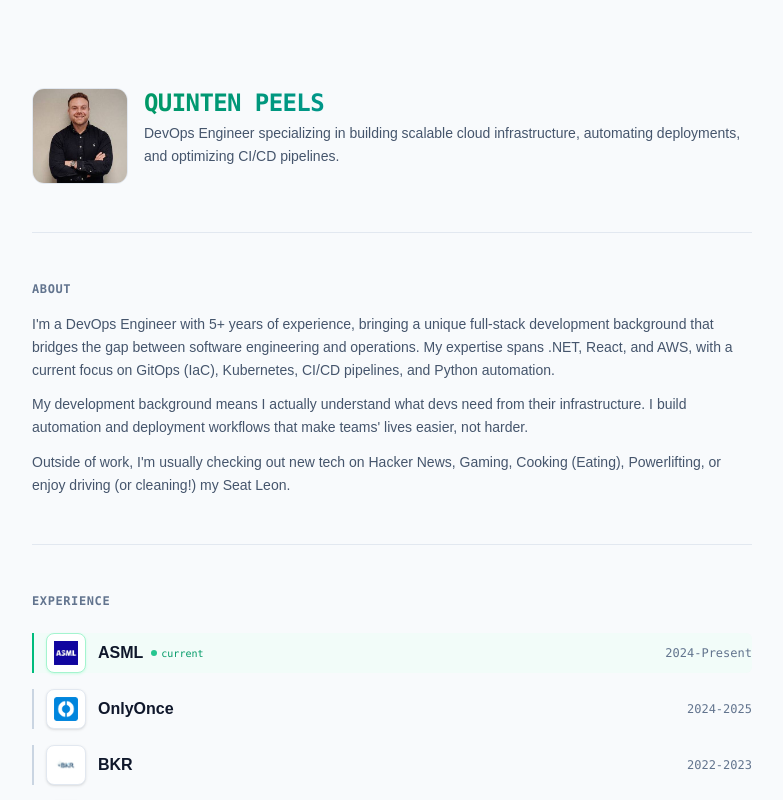
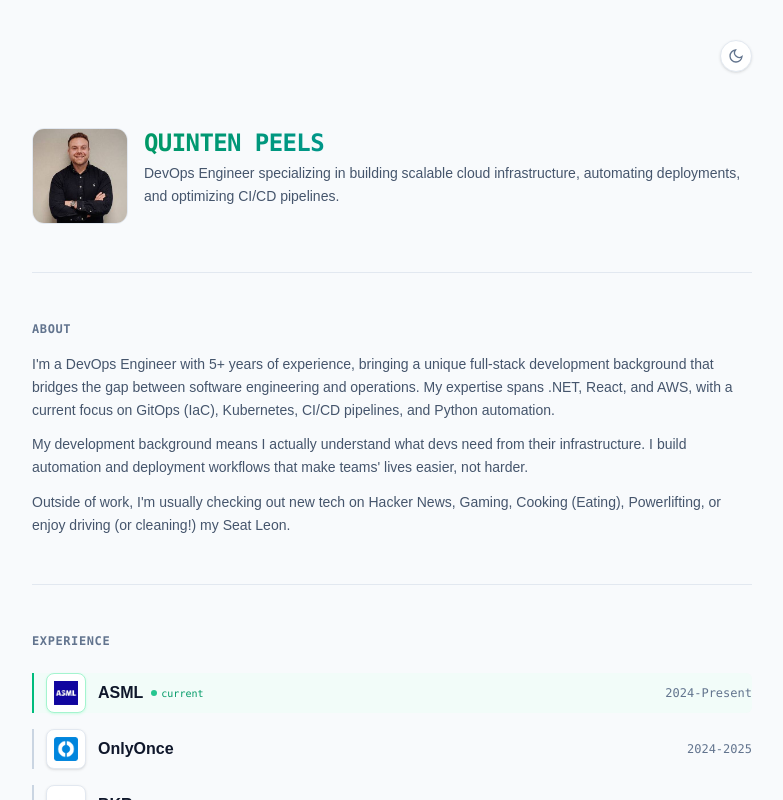
Before and after one commit to Quintenps/quinten.dev, a Next.js app: page / in a window 1280 px wide. Shown: the top 800 px of the page, without its empty margins (248-1031 px from the left). Built offline with nearby package versions, Linux system fonts and the light colour scheme.

Commit message:
Added dark/light toggle button

```diff
--- /dev/null
+++ b/app/components/ThemeProvider.tsx
@@ -0,0 +1,41 @@
+"use client";
+
+import { createContext, useContext, useEffect, useState } from "react";
+
+type Theme = "light" | "dark";
+
+const ThemeContext = createContext<{ theme: Theme; toggle: () => void }>({
+  theme: "light",
+  toggle: () => {},
+});
+
+export function useTheme() {
+  return useContext(ThemeContext);
+}
+
+export function ThemeProvider({ children }: { children: React.ReactNode }) {
+  const [theme, setTheme] = useState<Theme>("light");
+
+  useEffect(() => {
+    const saved = localStorage.getItem("theme") as Theme | null;
+    const preferred = window.matchMedia("(prefers-color-scheme: dark)").matches ? "dark" : "light";
+    const initial = saved ?? preferred;
+    setTheme(initial);
+    document.documentElement.classList.toggle("dark", initial === "dark");
+  }, []);
+
+  const toggle = () => {
+    setTheme((prev) => {
+      const next = prev === "dark" ? "light" : "dark";
+      localStorage.setItem("theme", next);
+      document.documentElement.classList.toggle("dark", next === "dark");
+      return next;
+    });
+  };
+
+  return (
+    <ThemeContext.Provider value={{ theme, toggle }}>
+      {children}
+    </ThemeContext.Provider>
+  );
+}
--- /dev/null
+++ b/app/components/ThemeToggle.tsx
@@ -0,0 +1,35 @@
+"use client";
+
+import { useTheme } from "./ThemeProvider";
+
+export function ThemeToggle() {
+  const { theme, toggle } = useTheme();
+
+  return (
+    <button
+      onClick={toggle}
+      aria-label="Toggle light/dark mode"
+      className="flex h-8 w-8 items-center justify-center rounded-full border border-slate-200 dark:border-slate-700 bg-white dark:bg-slate-900 shadow-sm transition-all duration-200 hover:scale-110 hover:shadow-md hover:border-emerald-400 dark:hover:border-emerald-500"
+    >
+      {theme === "dark" ? (
+        // Sun icon
+        <svg xmlns="http://www.w3.org/2000/svg" className="h-4 w-4 text-amber-400" fill="none" viewBox="0 0 24 24" stroke="currentColor" strokeWidth={2}>
+          <circle cx="12" cy="12" r="5" />
+          <line x1="12" y1="1" x2="12" y2="3" />
+          <line x1="12" y1="21" x2="12" y2="23" />
+          <line x1="4.22" y1="4.22" x2="5.64" y2="5.64" />
+          <line x1="18.36" y1="18.36" x2="19.78" y2="19.78" />
+          <line x1="1" y1="12" x2="3" y2="12" />
+          <line x1="21" y1="12" x2="23" y2="12" />
+          <line x1="4.22" y1="19.78" x2="5.64" y2="18.36" />
+          <line x1="18.36" y1="5.64" x2="19.78" y2="4.22" />
+        </svg>
+      ) : (
+        // Moon icon
+        <svg xmlns="http://www.w3.org/2000/svg" className="h-4 w-4 text-slate-500" fill="none" viewBox="0 0 24 24" stroke="currentColor" strokeWidth={2}>
+          <path d="M21 12.79A9 9 0 1111.21 3 7 7 0 0021 12.79z" />
+        </svg>
+      )}
+    </button>
+  );
+}
--- a/app/globals.css
+++ b/app/globals.css
@@ -1,4 +1,6 @@
 @import "tailwindcss";
+
+@variant dark (&:where(.dark, .dark *));
 
 :root {
   --background: #ffffff;
@@ -19,6 +21,11 @@
     --background: #0a0a0a;
     --foreground: #ededed;
   }
+}
+
+.dark {
+  --background: #0a0a0a;
+  --foreground: #ededed;
 }
 
 body {
--- a/app/layout.tsx
+++ b/app/layout.tsx
@@ -1,5 +1,6 @@
 import type { Metadata } from "next";
 import "./globals.css";
+import { ThemeProvider } from "./components/ThemeProvider";
 
 export const metadata: Metadata = {
   title: "Quinten Peels - DevOps Engineer",
@@ -12,9 +13,11 @@ export default function RootLayout({
   children: React.ReactNode;
 }>) {
   return (
-    <html lang="en" className="dark:scheme-dark">
+    <html lang="en" suppressHydrationWarning>
       <body className="antialiased font-sans">
-        {children}
+        <ThemeProvider>
+          {children}
+        </ThemeProvider>
       </body>
     </html>
   );
--- a/app/page.tsx
+++ b/app/page.tsx
@@ -1,4 +1,5 @@
 import Image from "next/image";
+import { ThemeToggle } from "./components/ThemeToggle";
 
 export default async function Home() {
 
@@ -71,6 +72,12 @@ export default async function Home() {
   return (
     <div className="min-h-screen bg-slate-50 dark:bg-slate-950 text-slate-900 dark:text-slate-100">
       <div className="mx-auto max-w-3xl px-6 py-10">
+
+        {/* Top bar */}
+        <div className="flex justify-end mb-2 animate-fade-in">
+          <ThemeToggle />
+        </div>
+
         {/* Hero Section */}
         <section className="py-12 animate-fade-in">
           <div className="flex items-start gap-4">
```
